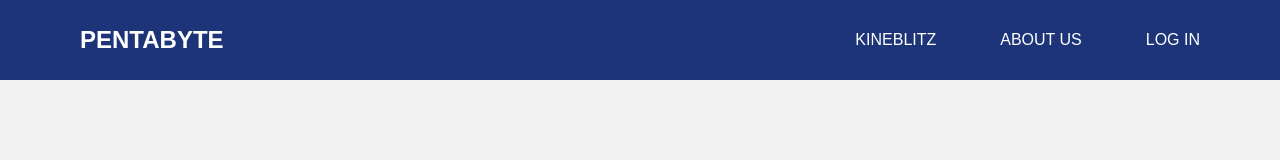
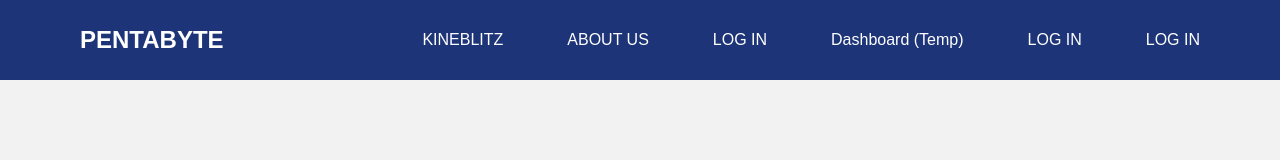
Before and after one commit to nrbauca/kineblitz, a React (Create React App) app: page /home in a window 1280 px wide. Shown: the top 160 px of the page. Built offline with nearby package versions, Linux system fonts and the light colour scheme; the HTML template or start-up script is replaced by a standard one.

Commit message:
Edit NavigationBar

```diff
--- a/src/Components/NavigationBar.js
+++ b/src/Components/NavigationBar.js
@@ -11,6 +11,9 @@ export default function NavigationBar() {
             <Link to="/kineblitz"><button className="text-base">KINEBLITZ</button></Link>
             <Link to="/aboutus"><button className="text-base">ABOUT US</button></Link>
             <Link to="/login"><button className="text-base">LOG IN</button></Link>
+            <Link to="/login"><button className="text-base">Dashboard (Temp)</button></Link>
+            <Link to="/login"><button className="text-base">LOG IN</button></Link>
+            <Link to="/login"><button className="text-base">LOG IN</button></Link>
           </div>
         </nav>
       </header>
```
